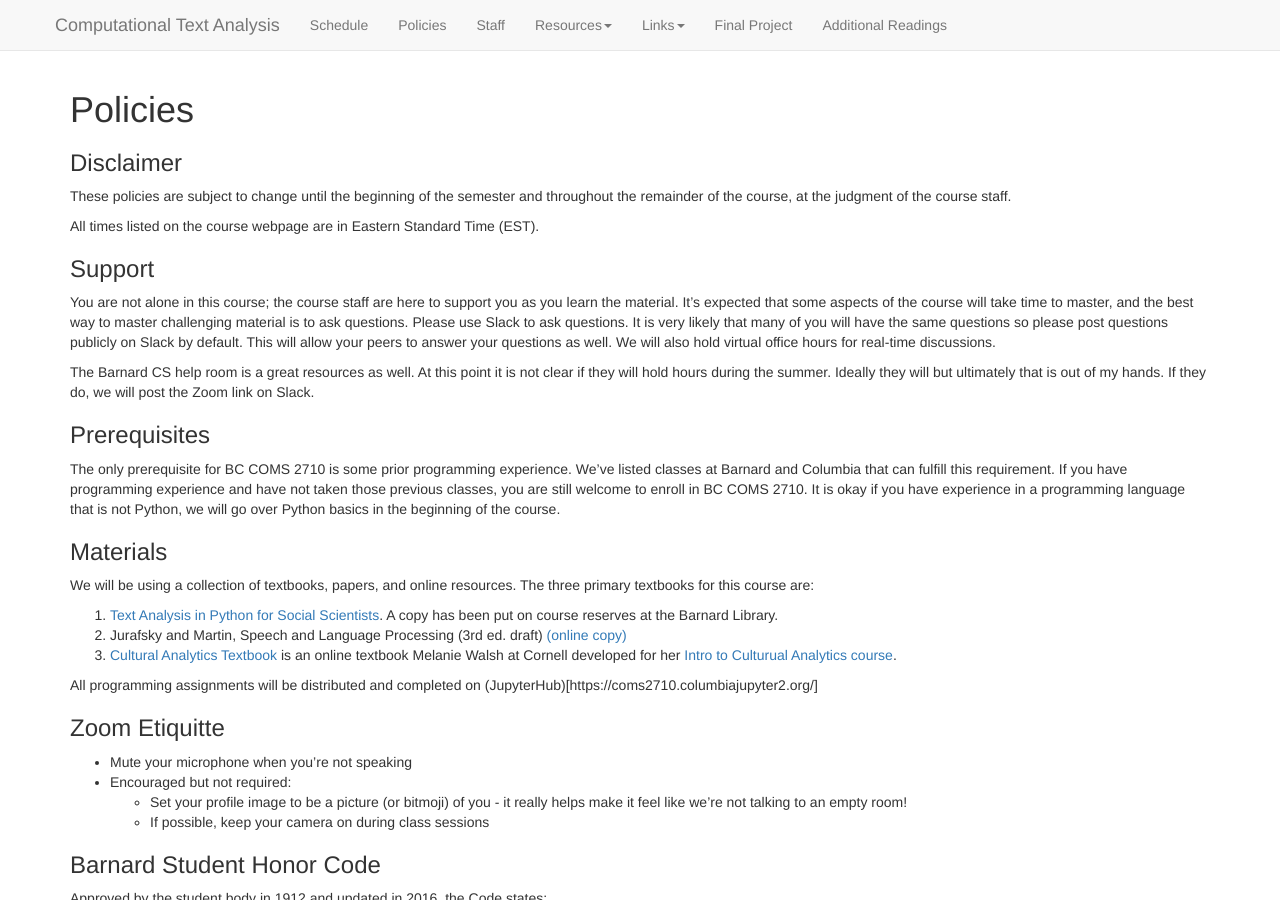
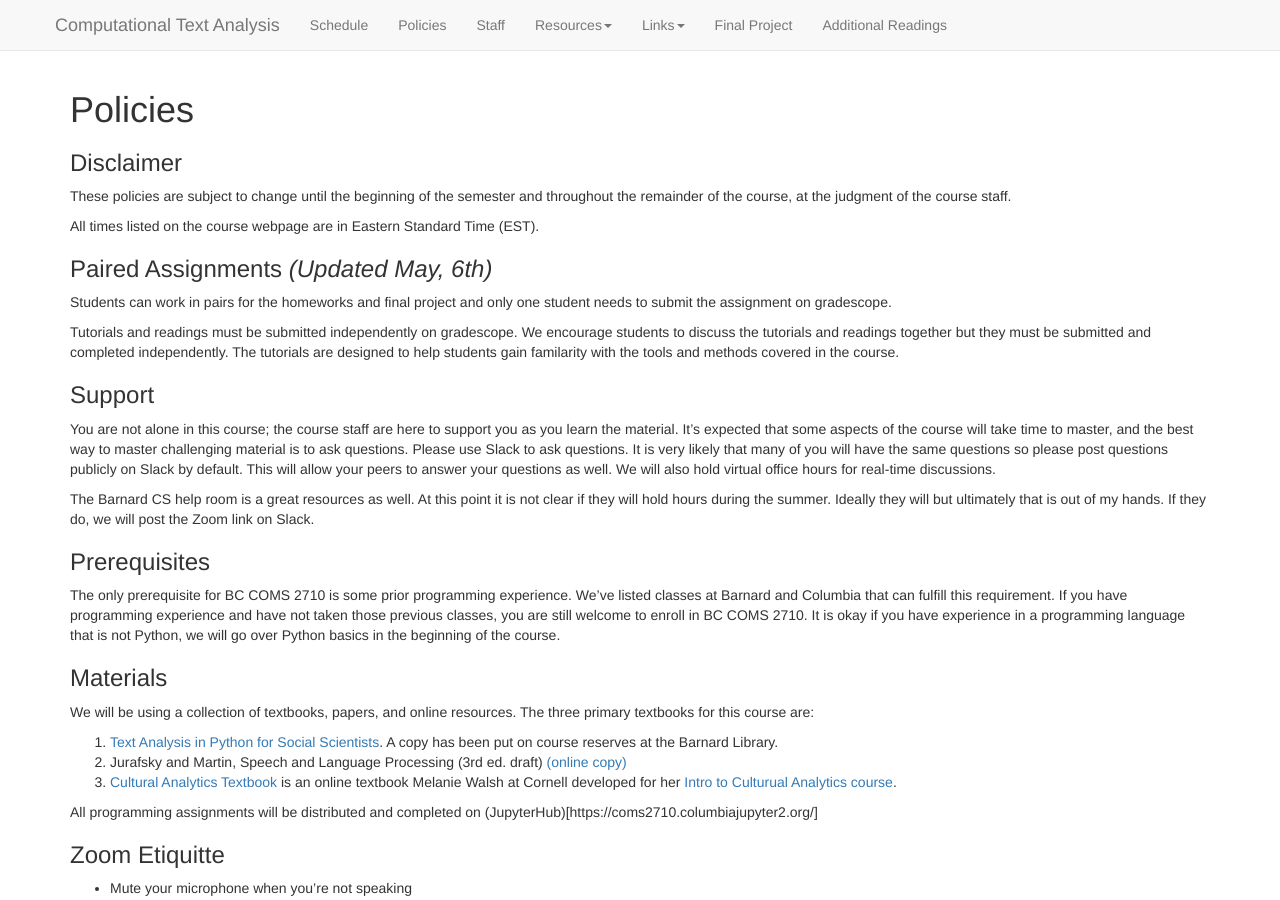
Before and after one commit to BC-COMS-2710/BC-COMS-2710.github.io, a Jekyll site: the page built from policies.md, in a window 1280 px wide and 900 px high. Built offline with Jekyll 4.4.1, drawn with Linux system fonts in a browser that asks for light colours; nearby versions of some CDN libraries.

Commit message:
policies: update to paired assignments

```diff
--- a/policies.md
+++ b/policies.md
@@ -10,6 +10,12 @@ active_tab: Policies
 These policies are subject to change until the beginning of the semester and throughout the remainder of the course, at the judgment of the course staff.
 
 All times listed on the course webpage are in Eastern Standard Time (EST).
+
+### Paired Assignments *(Updated May, 6th)*
+Students can work in pairs for the homeworks and final project
+and only one student needs to submit the assignment on gradescope.
+
+Tutorials and readings must be submitted independently on gradescope. We encourage students to discuss the tutorials and readings together but they must be submitted and completed independently. The tutorials are designed to help students gain familarity with the tools and methods covered in the course.
 
 ### Support
 You are not alone in this course; the course staff
```
